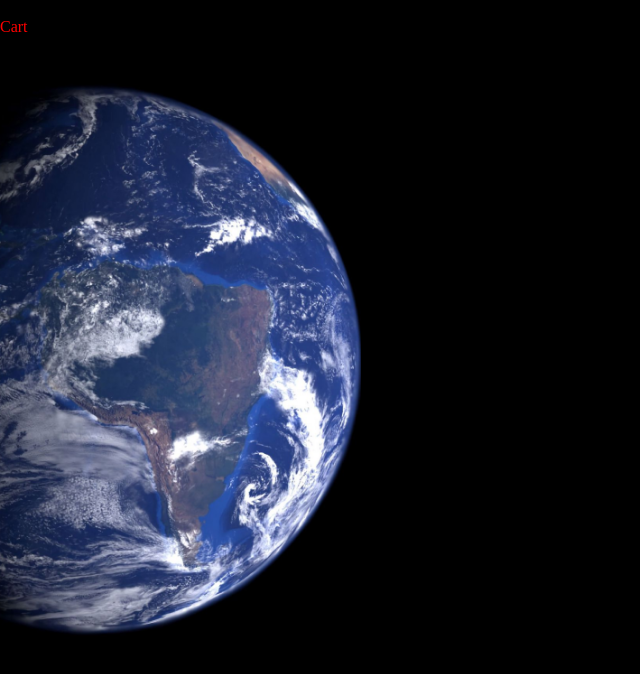
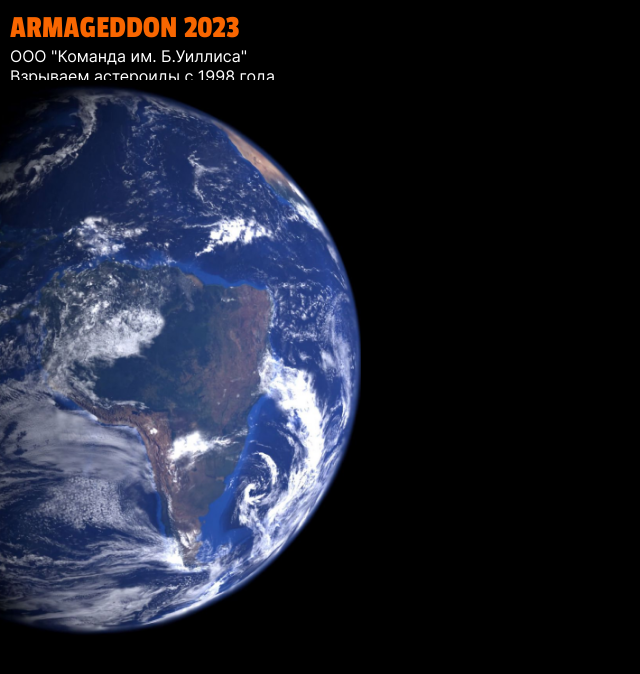
Before and after one commit to AlinaLaniuk/test-NASA, a Next.js app in the folder test-nasa/: page / in a window 1280 px wide. Shown: the top 674 px of the page, without its empty margins (0-640 px from the left). Built offline with nearby package versions, Linux system fonts and the light colour scheme.

Commit message:
feat: add logo

```diff
--- /dev/null
+++ b/test-nasa/components/logo/logo.module.css
@@ -0,0 +1,12 @@
+.logoText{
+  font-family: Passion-One;
+  font-size: 2em;
+  text-transform: uppercase;
+  color: var(--elements-color);
+}
+
+.logoContainer{
+  width: 27%;
+  padding-top: 10px;
+  padding-left: 10px;
+}
--- /dev/null
+++ b/test-nasa/components/logo/logo.tsx
@@ -0,0 +1,13 @@
+import styles from './logo.module.css';
+
+export default function Logo() {
+  return (
+    <div className={styles.logoContainer}>
+        <span className={styles.logoText}>Armageddon 2023</span>
+        <div className={styles.logoTextContainer}>
+          <div className='text'>ООО &quot;Команда им. Б.Уиллиса&quot;</div>
+          <div className='text'>Взрываем астероиды с 1998 года.</div>
+        </div>
+    </div>
+  )
+};
--- a/test-nasa/src/app/globals.css
+++ b/test-nasa/src/app/globals.css
@@ -22,5 +22,22 @@
 * {
   margin: 0;
   padding: 0;
-  box-sizing: 0;
 }
+
+.text{
+  font-family: Inter-Regular;
+  font-size: 1em;
+  color: var(--text-color);
+}
+
+.title{
+  font-family: Inter-Bold;
+  font-size: 1.75em;
+  color: var(--text-color);
+}
+
+.subtitle{
+  font-family: Inter-Regular;
+  font-size: 1.5em;
+  color: var(--text-color);
+}
--- a/test-nasa/src/app/layout.tsx
+++ b/test-nasa/src/app/layout.tsx
@@ -1,6 +1,7 @@
 import './globals.css';
 import type { Metadata } from 'next';
 import Image from 'next/image';
+import Logo from '../../components/logo/logo';
 import styles from './page.module.css';
 
 export const metadata: Metadata = {
@@ -16,7 +17,9 @@ export default function RootLayout({
   return (
     <html lang="en">
       <body>
+        <main>
           <div className={styles.appBackground}>
+            <Logo/>
             <div className={styles.planetaImgContainer}>
               <Image
                 src={'/planeta.png'}
@@ -27,8 +30,9 @@ export default function RootLayout({
                 alt='planeta-img'
               />
             </div>
+          </div>
           {children}
-        </div>
+        </main>
       </body>
     </html>
   )
--- a/test-nasa/src/app/page.module.css
+++ b/test-nasa/src/app/page.module.css
@@ -1,4 +1,5 @@
 .appBackground{
+  position: fixed;
   width: 100vw;
   height: 100vh;
   background-color: var(--main-background-color);
--- a/test-nasa/src/app/page.tsx
+++ b/test-nasa/src/app/page.tsx
@@ -3,9 +3,9 @@ import Cart from './cart/cart';
 
 export default function Home() {
   return (
-    <main className={styles.main}>
+    <div className={styles.main}>
       Hello
       <Cart />
-    </main>
+    </div>
   )
 };
```
Lines whose indentation alone changed are shown as unchanged.
